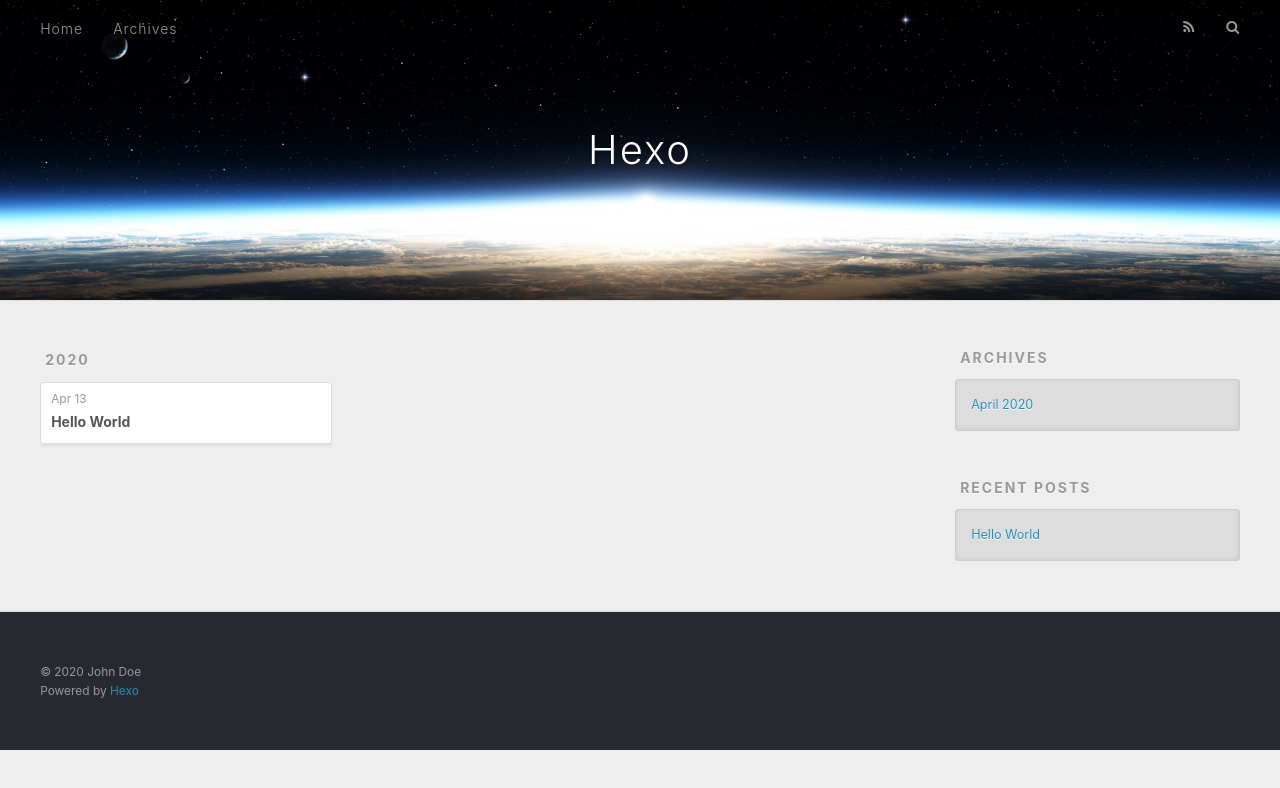
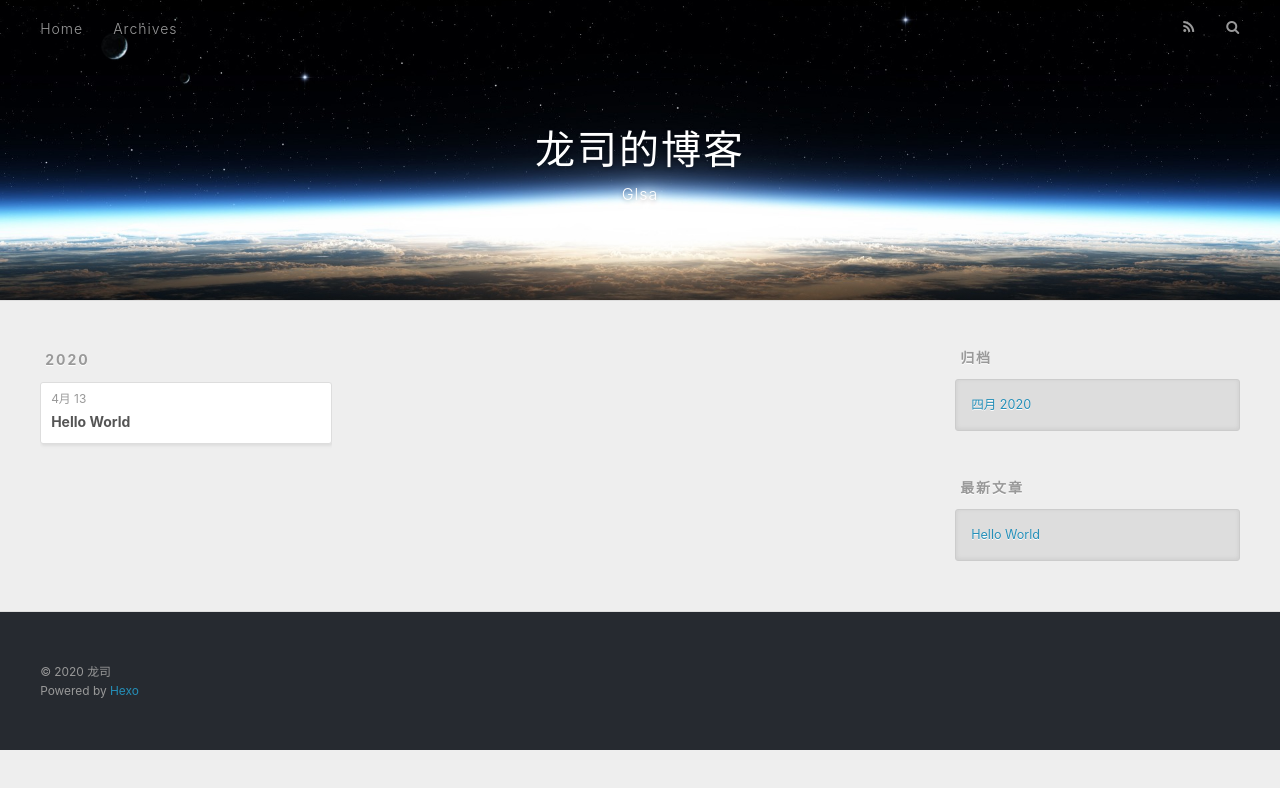
Before and after one commit to glsayhx/glsayhx.github.io, a plain HTML site: page archives/index.html in a window 1280 px wide. Drawn offline with nearby package versions, Linux system fonts and the light colour scheme.

Commit message:
Site updated: 2020-04-13 10:28:23

```diff
--- a/archives/index.html
+++ b/archives/index.html
@@ -5,17 +5,19 @@
 
 
 
-  <title>Archives | Hexo</title>
+  <title>归档 | 龙司的博客</title>
   <meta name="viewport" content="width=device-width, initial-scale=1, maximum-scale=1">
-  <meta property="og:type" content="website">
-<meta property="og:title" content="Hexo">
+  <meta name="description" content="日常,科技">
+<meta property="og:type" content="website">
+<meta property="og:title" content="龙司的博客">
 <meta property="og:url" content="http://yoursite.com/archives/index.html">
-<meta property="og:site_name" content="Hexo">
-<meta property="og:locale" content="en_US">
-<meta property="article:author" content="John Doe">
+<meta property="og:site_name" content="龙司的博客">
+<meta property="og:description" content="日常,科技">
+<meta property="og:locale" content="zh_CN">
+<meta property="article:author" content="龙司">
 <meta name="twitter:card" content="summary">
 
-    <link rel="alternate" href="/atom.xml" title="Hexo" type="application/atom+xml">
+    <link rel="alternate" href="/atom.xml" title="龙司的博客" type="application/atom+xml">
 
 
     <link rel="icon" href="/favicon.png">
@@ -36,8 +38,12 @@
   <div id="header-outer" class="outer">
     <div id="header-title" class="inner">
       <h1 id="logo-wrap">
-        <a href="/" id="logo">Hexo</a>
+        <a href="/" id="logo">龙司的博客</a>
       </h1>
+
+        <h2 id="subtitle-wrap">
+          <a href="/" id="subtitle">Glsa</a>
+        </h2>
 
     </div>
     <div id="header-inner" class="inner">
@@ -53,7 +59,7 @@
 
           <a id="nav-rss-link" class="nav-icon" href="/atom.xml" title="RSS Feed"></a>
 
-        <a id="nav-search-btn" class="nav-icon" title="Search"></a>
+        <a id="nav-search-btn" class="nav-icon" title="搜索"></a>
       </nav>
       <div id="search-form-wrap">
         <form action="//google.com/search" method="get" accept-charset="UTF-8" class="search-form"><input type="search" name="q" class="search-form-input" placeholder="Search"><button type="submit" class="search-form-submit">&#xF002;</button><input type="hidden" name="sitesearch" value="http://yoursite.com"></form>
@@ -79,7 +85,7 @@
   <div class="archive-article-inner">
     <header class="archive-article-header">
       <a href="/2020/04/13/hello-world/" class="archive-article-date">
-  <time datetime="2020-04-13T02:03:06.097Z" itemprop="datePublished">Apr 13</time>
+  <time datetime="2020-04-13T02:03:06.097Z" itemprop="datePublished">4月 13</time>
 </a>
 
 
@@ -111,9 +117,9 @@
 
 
   <div class="widget-wrap">
-    <h3 class="widget-title">Archives</h3>
+    <h3 class="widget-title">归档</h3>
     <div class="widget">
-      <ul class="archive-list"><li class="archive-list-item"><a class="archive-list-link" href="/archives/2020/04/">April 2020</a></li></ul>
+      <ul class="archive-list"><li class="archive-list-item"><a class="archive-list-link" href="/archives/2020/04/">四月 2020</a></li></ul>
     </div>
   </div>
 
@@ -121,7 +127,7 @@
 
 
   <div class="widget-wrap">
-    <h3 class="widget-title">Recent Posts</h3>
+    <h3 class="widget-title">最新文章</h3>
     <div class="widget">
       <ul>
 
@@ -141,7 +147,7 @@
 
   <div class="outer">
     <div id="footer-info" class="inner">
-      &copy; 2020 John Doe<br>
+      &copy; 2020 龙司<br>
       Powered by <a href="http://hexo.io/" target="_blank">Hexo</a>
     </div>
   </div>
```
Also changed, not shown: 2020/04/13/hello-world/index.html (+15 -11 lines), archives/2020/04/index.html (+20 -14 lines), archives/2020/index.html (+20 -14 lines), index.html (+19 -13 lines).
